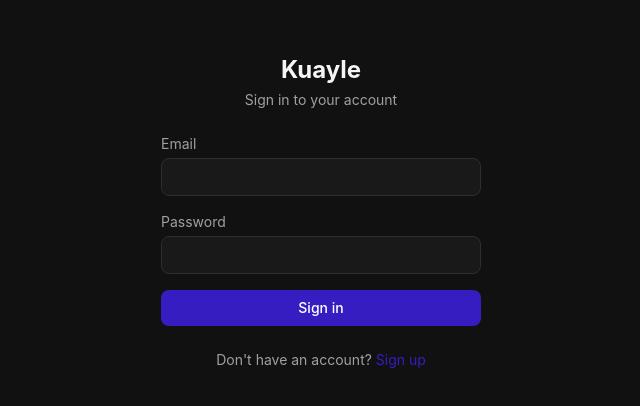
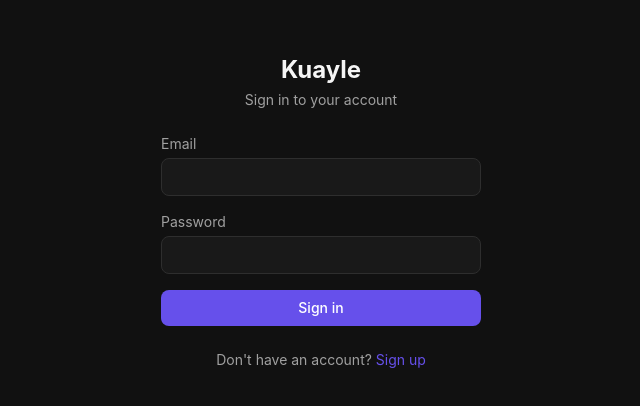
Before and after one commit to carbogninalberto/kuayle, a SvelteKit app in the folder UI/: page /login in a window 1280 px wide. Shown: the part 188-594 px from the top of the page, without its empty margins (319-959 px from the left). Built offline with nearby package versions, Linux system fonts and the light colour scheme; no server answers.

Commit message:
style: update accent colors and improve drag-and-drop visual indicators in team management

```diff
--- a/UI/src/app.css
+++ b/UI/src/app.css
@@ -183,9 +183,9 @@ html.dark {
 	--color-text-primary: #f5f5f5;
 	--color-text-secondary: #a0a0a0;
 	--color-text-tertiary: #6b6b6b;
-	--app-accent: #361dc2;
-	--app-accent-hover: #4b38d9;
-	--app-accent-light: #6650eb;
+	--app-accent: #6650eb;
+	--app-accent-hover: #7b68f0;
+	--app-accent-light: #9585f5;
 	--app-accent-foreground: #ffffff;
 	--color-success: #22c55e;
 	--color-warning: #f59e0b;
@@ -238,9 +238,9 @@ html.dark-gray {
 	--color-text-primary: #f5f5f5;
 	--color-text-secondary: #a8a8a8;
 	--color-text-tertiary: #737373;
-	--app-accent: #361dc2;
-	--app-accent-hover: #4b38d9;
-	--app-accent-light: #6650eb;
+	--app-accent: #6650eb;
+	--app-accent-hover: #7b68f0;
+	--app-accent-light: #9585f5;
 	--app-accent-foreground: #ffffff;
 	--color-success: #22c55e;
 	--color-warning: #f59e0b;
--- a/UI/src/routes/[workspaceSlug]/teams/[teamId]/+page.svelte
+++ b/UI/src/routes/[workspaceSlug]/teams/[teamId]/+page.svelte
@@ -304,7 +304,7 @@
 					{@const dropKey = group.key}
 					<!-- svelte-ignore a11y_no_static_element_interactions -->
 					<div
-						class="group/drop transition-all {dragOverGroup === dropKey ? 'ring-1 ring-[var(--app-accent)] rounded-lg' : ''}"
+						class="group/drop transition-all {dragOverGroup === dropKey && dragSourceGroup !== dropKey ? 'border border-[var(--app-accent)]' : ''}"
 						ondragstart={() => { dragSourceGroup = dropKey; }}
 						ondragend={() => { dragSourceGroup = null; dragOverGroup = null; dragOverIssueId = null; }}
 						ondragover={(e) => { e.preventDefault(); if (e.dataTransfer) e.dataTransfer.dropEffect = 'move'; dragOverGroup = dropKey; }}
@@ -336,7 +336,7 @@
 									ondragleave={() => { dragOverIssueId = null; }}
 								>
 									{#if dragOverIssueId === issue.id && dragSourceGroup === dropKey}
-										<div class="absolute {dropPosition === 'above' ? 'top-0' : 'bottom-0'} left-4 right-4 h-0.5 bg-[var(--app-accent)] z-10 rounded-full"></div>
+										<div class="absolute {dropPosition === 'above' ? 'top-0' : 'bottom-0'} left-0 right-0 h-px bg-[var(--app-accent)] z-10"></div>
 									{/if}
 									<IssueRow {issue} {slug} {members} {labels} {projects} {cycles} onclick={handleIssueClick} {lastSelectedId} onlastselected={(id) => lastSelectedId = id} onaddrelation={handleAddRelation} />
 								</div>
```
